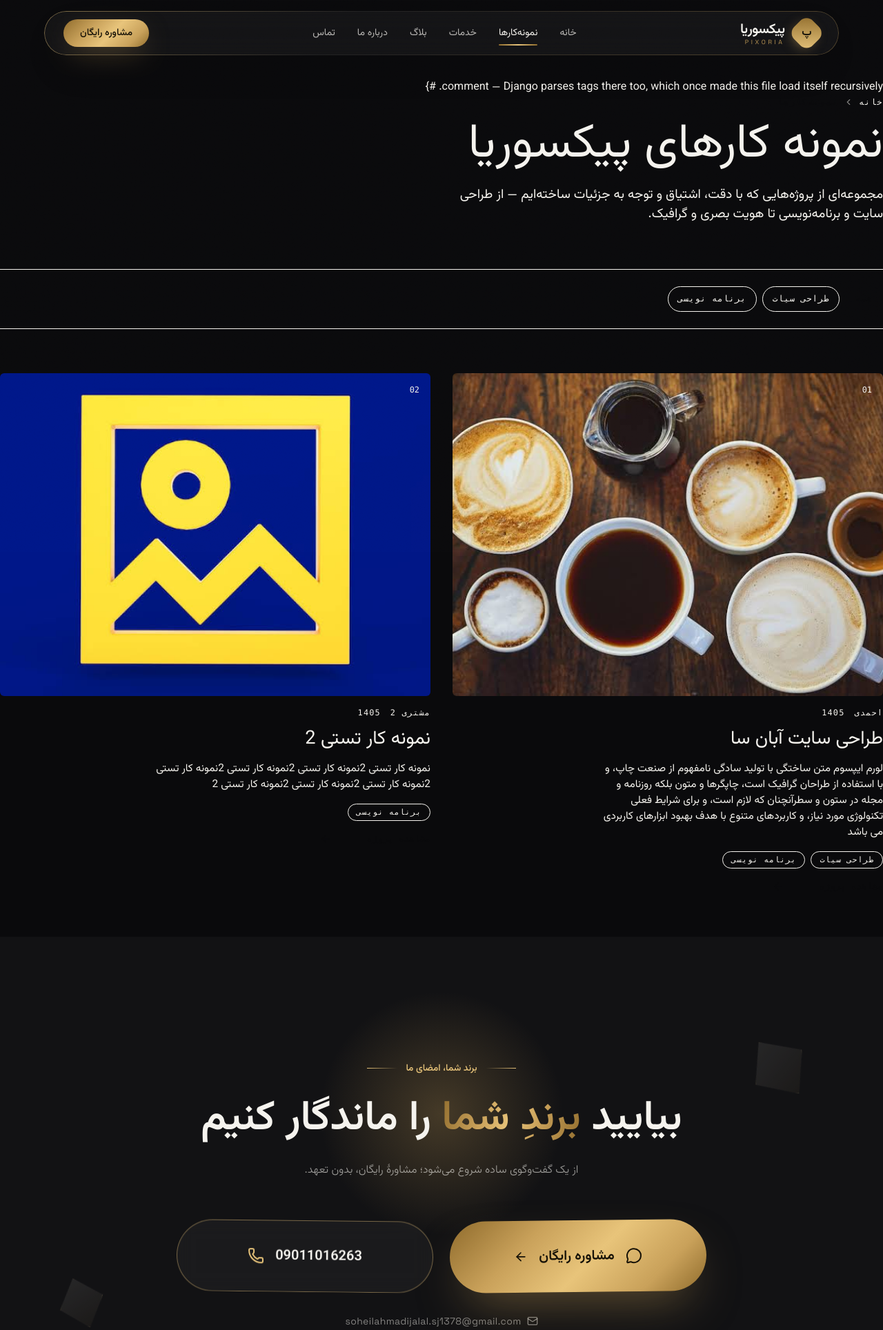
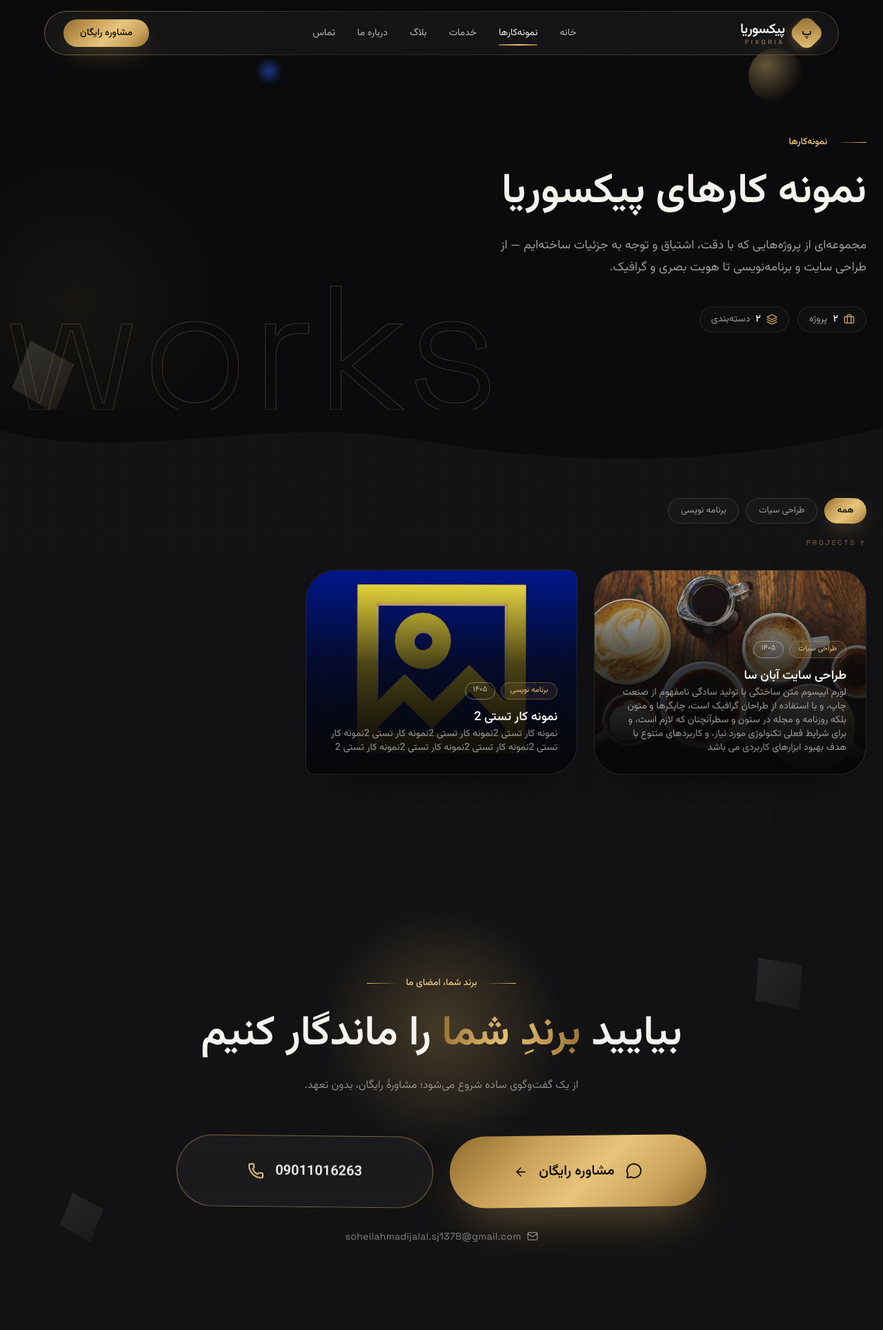
Before and after one commit to SoheilJA/pixoria, a Django app: page /portfolio/ in a window 1280 px wide. Shown: the top 1928 px of the page at 69% size. Run offline with Django 5.2, Linux system fonts and the light colour scheme; data comes from the database, SQL or seed files in the repository; tables that the repository leaves empty hold one stand-in row (values such as "Sample post"); some libraries are stand-ins or nearby versions.

Commit message:
feat(portfolio): rebuild list page in v2 style
Dark hero with stroked works watermark, chip meta row, bg-ink2 archive section with wave divider, flt-btn category filter and a 3-column project-card grid. The filter component is generalized to per-instance data-pf-* hooks (home migrated too), with opt-in URL sync for the archive. No pagination: JS filter and paging conflict and the archive stays small.

Co-Authored-By: Claude Code <noreply@anthropic.com>

```diff
--- a/apps/portfolio/views.py
+++ b/apps/portfolio/views.py
@@ -1,26 +1,27 @@
 from django.shortcuts import render, get_object_or_404
+
 from apps.core.context_utils import crumbs
 from .models import Portfolio, Category, PortfolioPageSection
 
 
 def portfolio_list(request):
     categories = Category.objects.all()
-    selected_slug = request.GET.get("category", None)
+    selected_slug = request.GET.get("category")
 
-    if selected_slug:
-        selected_category = get_object_or_404(Category, slug=selected_slug)
-        portfolios = list(Portfolio.objects.filter(categories=selected_category))
-    else:
-        selected_category = None
-        portfolios = list(Portfolio.objects.all())
+    # همهٔ پروژه‌ها به مشتری پاس داده می‌شوند؛ فیلترِ دسته‌بندی در مرورگر
+    # انجام می‌شود (مثل بخش نمونه‌کارهای صفحهٔ اصلی) تا جابه‌جایی بین دسته‌ها
+    # بدون بارگذاریِ دوبارهٔ صفحه باشد. ?category= فقط دستهٔ فعالِ اولیه را
+    # مشخص می‌کند و یک اسلاگِ نامعتبر کل صفحه را ۴۰۴ نمی‌کند.
+    portfolios = list(
+        Portfolio.objects.prefetch_related("categories").order_by("order", "id")
+    )
+    selected_category = (
+        categories.filter(slug=selected_slug).first() if selected_slug else None
+    )
 
     context = {
         "crumbs": crumbs(("خانه", "home:home"), ("نمونه‌کارها", None)),
         "portfolios": portfolios,
-        "portfolios_with_delay": [
-            {"portfolio": portfolio, "delay": (index % 4) * 100}
-            for index, portfolio in enumerate(portfolios)
-        ],
         "categories": categories,
         "selected_category": selected_category,
         "page_section": PortfolioPageSection.objects.first(),
--- a/static/js/pixoria.js
+++ b/static/js/pixoria.js
@@ -690,15 +690,20 @@ function initMediaCards({ hasGsap, REDUCED, fmtTime }) {
 
 function initPortfolioFilter({ hasGsap, REDUCED, faDigits }) {
   const gsap = window.gsap;
-  const pfGrid = document.getElementById("pf-grid");
-  const pfFilters = document.getElementById("pf-filters");
-  const pfCount = document.getElementById("pf-count");
-  const pfEmpty = document.getElementById("pf-empty");
-  if (!pfGrid || !pfFilters) return;
+  // هر نمونه از فیلتر در یک wrapper با data-pf-root قرار دارد تا چند فیلتر
+  // روی یک صفحه (مثلاً خانه + آرشیو) بدون تداخل کار کنند.
+  document.querySelectorAll("[data-pf-root]").forEach((root) => {
+    const pfGrid = root.querySelector("[data-pf-grid]");
+    const pfFilters = root.querySelector("[data-pf-filters]");
+    const pfCount = root.querySelector("[data-pf-count]");
+    const pfEmpty = root.querySelector("[data-pf-empty]");
+    if (!pfGrid || !pfFilters) return;
 
-  const items = [...pfGrid.querySelectorAll(".pf-item")];
+    const items = [...pfGrid.querySelectorAll(".pf-item")];
+    // فقط صفحهٔ آرشیو آدرس را با فیلتر همگام می‌کند (data-pf-sync).
+    const syncUrl = root.hasAttribute("data-pf-sync");
 
-  const apply = (cat) => {
+  const apply = (cat, skipUrl) => {
     let shown = 0;
     items.forEach((el) => {
       const match = cat === "all" || el.dataset.cat === cat;
@@ -733,16 +738,35 @@ function initPortfolioFilter({ hasGsap, REDUCED, faDigits }) {
     });
     if (pfCount) pfCount.textContent = `${faDigits(shown)} PROJECTS`;
     if (pfEmpty) pfEmpty.classList.toggle("hidden", shown > 0);
+    if (syncUrl && !skipUrl) {
+      const url =
+        cat === "all" ? location.pathname : `${location.pathname}?category=${cat}`;
+      history.replaceState(null, "", url);
+    }
+  };
+
+  const setActive = (btn) => {
+    pfFilters.querySelectorAll(".flt-btn").forEach((b) =>
+      b.classList.toggle("active", b === btn),
+    );
   };
 
   pfFilters.addEventListener("click", (e) => {
     const btn = e.target.closest(".flt-btn");
     if (!btn) return;
-    pfFilters.querySelectorAll(".flt-btn").forEach((b) =>
-      b.classList.remove("active"),
-    );
-    btn.classList.add("active");
+    setActive(btn);
     apply(btn.dataset.filter);
+  });
+
+  // بازدید از ?category=<slug> همان دسته را از ابتدا فعال می‌کند.
+  const initial = new URLSearchParams(location.search).get("category");
+  if (initial) {
+    const btn = pfFilters.querySelector(`[data-filter="${initial}"]`);
+    if (btn) {
+      setActive(btn);
+      apply(initial, true);
+    }
+  }
   });
 }
 
--- a/templates/portfolio/list.html
+++ b/templates/portfolio/list.html
@@ -1,115 +1,129 @@
 {% extends 'base.html' %}
-{% load icon_tags %}
+{% load icon_tags highlight_tags fa_digits %}
 
-{% block title %}نمونه کار ها — {{ settings.site_name }}{% endblock %}
-{% block description %}گزیده ای از پروژه های {{ settings.site_name }} در حوزه سئو، طراحی وب و دیجیتال مارکتینگ{% endblock %}
+{% block title %}{{ page_section.title|default:"نمونه‌کارها"|striptags }} — {{ settings.site_name }}{% endblock %}
+{% block description %}{{ page_section.description|default:"گزیده‌ای از پروژه‌های طراحی و توسعه‌شده در پیکسوریا" }}{% endblock %}
+
+{% block extra_head %}
+  {# مسیر نمایش — خانه → آرشیو نمونه‌کارها #}
+  <script type="application/ld+json">
+    {
+      "@context": "https://schema.org",
+      "@type": "BreadcrumbList",
+      "itemListElement": [
+        {
+          "@type": "ListItem",
+          "position": 1,
+          "name": "خانه",
+          "item": "{{ request.scheme }}://{{ request.get_host }}{% url 'home:home' %}"
+        },
+        {
+          "@type": "ListItem",
+          "position": 2,
+          "name": "نمونه‌کارها",
+          "item": "{{ request.build_absolute_uri }}"
+        }
+      ]
+    }
+  </script>
+{% endblock %}
 
 {% block content %}
+  {% comment %}هیرو — عنوان آرشیو نمونه‌کارها با مادرِ شناور و کلمهٔ حک‌شدهٔ works{% endcomment %}
+  <section class="relative overflow-hidden bg-ink" data-mouse-parallax>
+    <div class="pointer-events-none absolute inset-0" aria-hidden="true">
+      <div data-depth="0.05" class="absolute right-[9%] top-[12%]">
+        <span data-float="14" class="orb block h-20 w-20"
+              style="background: radial-gradient(circle at 32% 30%, rgba(232,196,122,0.42), rgba(201,161,90,0.07) 60%, transparent 72%);"></span>
+      </div>
+      <div data-depth="0.08" class="absolute bottom-[16%] left-[8%]">
+        <span data-float="12" class="shard block h-24 w-20 rotate-12"></span>
+      </div>
+      <div data-depth="0.05" class="absolute left-[32%] top-[14%]">
+        <span data-float="10" class="orb block h-10 w-10"
+              style="background: radial-gradient(circle, rgba(46,99,255,0.5), transparent 70%);"></span>
+      </div>
+    </div>
+    <div class="pointer-events-none absolute -left-32 top-1/3 h-[30rem] w-[30rem] rounded-full opacity-30"
+         style="background: radial-gradient(circle, rgba(201,161,90,0.22), transparent 65%);"
+         aria-hidden="true"></div>
+    <span class="stroke-title font-latin pointer-events-none absolute -bottom-10 left-0 select-none text-[20vw] font-light leading-none"
+          aria-hidden="true">works</span>
 
-  {% include 'components/page_hero.html' with crumbs=crumbs title=page_section.title title_id='ph' description=page_section.description %}
+    <div class="relative z-10 mx-auto max-w-7xl px-6 pb-28 pt-36 md:pt-48">
+      <div class="max-w-2xl">
+        {% if page_section and page_section.eyebrow %}
+          <p class="eyebrow" data-reveal="up">{{ page_section.eyebrow }}</p>
+        {% endif %}
+        <h1 class="mt-6 text-[2.6rem] font-extrabold leading-[1.25] sm:text-5xl lg:text-6xl"
+            data-reveal="right">
+          {% if page_section and page_section.title %}
+            {{ page_section.title|highlight }}
+          {% else %}
+            نمونه‌کارها
+          {% endif %}
+        </h1>
+        {% if page_section and page_section.description %}
+          <p class="mt-6 max-w-xl text-lg font-light leading-8 text-cream/70"
+             data-reveal="right" data-delay="0.12">
+            {{ page_section.description }}
+          </p>
+        {% endif %}
 
-  <div class="work-filters flex flex-wrap gap-2 border-b border-line px-page py-6 font-mono text-[0.78rem] uppercase tracking-[0.06em]" role="toolbar" aria-label="فیلتر کارها" data-reveal="fade-up" data-reveal-delay="200">
-    <button type="button"
-            data-filter="all"
-            aria-pressed="{% if not selected_category %}true{% else %}false{% endif %}"
-            class="cursor-pointer rounded-full border px-3.5 py-2 transition-colors duration-200 {% if not selected_category %}border-night bg-night text-ink{% else %}border-line bg-transparent text-ink-soft hover:border-night hover:text-ink{% endif %}">
-      همه
-    </button>
-    {% for category in categories %}
-      <button type="button"
-              data-filter="{{ category.slug }}"
-              aria-pressed="{% if selected_category.slug == category.slug %}true{% else %}false{% endif %}"
-              class="cursor-pointer rounded-full border px-3.5 py-2 transition-colors duration-200 {% if selected_category.slug == category.slug %}border-night bg-night text-ink{% else %}border-line bg-transparent text-ink-soft hover:border-night hover:text-ink{% endif %}">
-        {{ category.name }}
-      </button>
-    {% endfor %}
-  </div>
-
-  <section class="work-grid grid grid-cols-1 gap-y-10 px-page py-16 md:grid-cols-2 md:gap-x-8 md:gap-y-14" aria-label="آرشیو پروژه ها" id="portfolio-grid-target">
-    {% for item in portfolios_with_delay %}
-      {% with portfolio=item.portfolio delay=item.delay %}
-      <article class="reveal group flex flex-col gap-4"
-               data-category="{% for cat in portfolio.categories.all %}{{ cat.slug }}{% if not forloop.last %},{% endif %}{% endfor %}"
-               data-reveal="fade-up"
-               data-reveal-duration="500"
-               data-reveal-delay="{{ delay }}"
-              >
-        <a href="{% url 'portfolio:detail' portfolio.slug %}" class="flex flex-col gap-4 text-inherit no-underline">
-          <div class="relative aspect-[4/3] overflow-hidden rounded-md bg-paper-soft">
-            <span class="absolute right-4 top-4 z-[1] font-mono text-[0.74rem] text-ink-dim">{{ forloop.counter|stringformat:'02d' }}</span>
-            <img src="{{ portfolio.image.url }}" alt="{{ portfolio.title }}" loading="lazy"
-                 class="h-full w-full object-cover transition-transform duration-[600ms] ease-ax group-hover:scale-[1.03]" />
-          </div>
-          <div class="flex gap-3.5 font-mono text-[0.74rem] uppercase tracking-[0.1em] text-ink-dim">
-            <span>{{ portfolio.client_name }}</span><span>{{ portfolio.year }}</span>
-          </div>
-          <h3 class="text-[1.7rem] leading-[1.05]">{{ portfolio.title }}</h3>
-          <p class="m-0 max-w-[48ch] text-[0.96rem] text-ink-soft">{{ portfolio.excerpt }}</p>
-          {% if portfolio.categories.all %}
-          <div class="flex flex-wrap gap-2">
-            {% for cat in portfolio.categories.all %}
-              <span class="rounded-full border border-line px-3 py-[3px] font-mono text-[0.72rem] uppercase tracking-[0.08em] text-ink-dim">{{ cat.name }}</span>
-            {% endfor %}
-          </div>
+        {# خلاصهٔ آرشیو — تعداد پروژه‌ها و دسته‌بندی‌ها #}
+        <div class="mt-10 flex flex-wrap items-center gap-3" data-reveal="up" data-delay="0.2">
+          <span class="inline-flex items-center gap-2 rounded-full border border-cream/10 bg-white/[0.02] px-4 py-2 text-sm text-cream/60">
+            {% icon "briefcase" class="h-4 w-4 text-gold" %}
+            <b class="font-bold text-cream fa-num">{{ portfolios|length|fa_digits }}</b> پروژه
+          </span>
+          {% if categories %}
+            <span class="inline-flex items-center gap-2 rounded-full border border-cream/10 bg-white/[0.02] px-4 py-2 text-sm text-cream/60">
+              {% icon "layers" class="h-4 w-4 text-gold" %}
+              <b class="font-bold text-cream fa-num">{{ categories|length|fa_digits }}</b> دسته‌بندی
+            </span>
           {% endif %}
-          <span class="inline-flex items-center gap-2.5 font-mono text-[0.8rem] text-ink">
-            مشاهده پروژه <span class="h-px w-8 bg-line transition-colors group-hover:bg-night"></span> {% icon "arrow-left" class="inline-block h-4 w-4 align-middle" %}
-          </span>
-        </a>
-      </article>
-      {% endwith %}
-    {% empty %}
-      <p class="col-span-full py-10 text-center font-mono text-[0.9rem] text-ink-dim">نمونه کاری برای این دسته بندی ثبت نشده است.</p>
-    {% endfor %}
+        </div>
+      </div>
+    </div>
   </section>
 
-  <script>
-    (function() {
-      const filters = document.querySelector('.work-filters');
-      if (!filters) return;
-      const grid = document.getElementById('portfolio-grid-target');
-      const articles = grid ? grid.querySelectorAll('article') : [];
+  {% comment %}آرشیو — فیلتر دسته‌بندی + گرید سه‌ستونیِ پروژه‌ها.
+     data-pf-sync: آدرس صفحه با فیلترِ انتخاب‌شده همگام می‌شود (pixoria.js).{% endcomment %}
+  <section id="works" class="relative overflow-hidden bg-ink2" data-pf-root data-pf-sync>
+    <svg class="divider divider-flip" viewBox="0 0 1440 90" preserveAspectRatio="none" aria-hidden="true">
+      <path d="M0,26 C260,84 520,82 760,44 C1000,6 1240,80 1440,30 L1440,0 L0,0 Z" fill="#0a0a0c"></path>
+    </svg>
+    <div class="grid-bg pointer-events-none absolute inset-0 opacity-20" aria-hidden="true"></div>
 
-      function setActive(btn) {
-        filters.querySelectorAll('button').forEach(function(b) {
-          b.classList.remove('border-night', 'bg-night', 'text-ink');
-          b.classList.add('border-line', 'bg-transparent', 'text-ink-soft');
-          b.setAttribute('aria-pressed', 'false');
-        });
-        btn.classList.add('border-night', 'bg-night', 'text-ink');
-        btn.classList.remove('border-line', 'bg-transparent', 'text-ink-soft');
-        btn.setAttribute('aria-pressed', 'true');
-      }
+    <div class="relative z-10 mx-auto max-w-7xl px-6 pb-28 pt-32">
+      {# فیلتر دسته‌بندی — کلید فیلتر = اسلاگ دسته‌بندی #}
+      {% if categories %}
+        <div class="flex flex-wrap gap-2.5" data-reveal="up" data-pf-filters>
+          <button class="flt-btn{% if not selected_category %} active{% endif %}" data-filter="all">همه</button>
+          {% for category in categories %}
+            <button class="flt-btn{% if selected_category.slug == category.slug %} active{% endif %}"
+                    data-filter="{{ category.slug }}">{{ category.name }}</button>
+          {% endfor %}
+        </div>
+      {% endif %}
 
-      function filterItems(slug) {
-        articles.forEach(function(article) {
-          const tags = (article.getAttribute('data-category') || '').split(',');
-          const show = slug === 'all' || tags.includes(slug);
-          article.style.display = show ? '' : 'none';
-          if (show) {
-            article.classList.remove('in');
-            void article.offsetWidth;
-            article.classList.add('in');
-          }
-        });
-      }
+      {# شمارشگر — مقدار اولیه از سمت سرور؛ pixoria.js هنگام فیلتر به‌روز می‌شود #}
+      <p class="mt-5 font-latin text-[10px] tracking-[.3em] text-gold/60" data-pf-count data-reveal="up" data-delay="0.1">
+        {{ portfolios|length|fa_digits }} PROJECTS
+      </p>
 
-      filters.addEventListener('click', function(e) {
-        const btn = e.target.closest('button[data-filter]');
-        if (!btn) return;
+      <div class="mt-8 grid grid-cols-1 gap-6 md:grid-cols-2 lg:grid-cols-3" data-pf-grid>
+        {% for project in portfolios %}
+          {# شعاع گوشه‌ها بین کارت‌ها متغیر است تا گرید یکنواخت نباشد #}
+          {% cycle '2.5rem' '2.75rem 0.75rem' '0.9rem' '0.75rem 2.75rem' '1.75rem' '1rem 4rem' as card_radius silent %}
+          {% include "components/_project_card.html" with project=project filter_key=project.categories.first.slug radius=card_radius %}
+        {% endfor %}
+      </div>
 
-        setActive(btn);
-        filterItems(btn.getAttribute('data-filter'));
-
-        const slug = btn.getAttribute('data-filter');
-        const url = slug === 'all'
-          ? "{% url 'portfolio:list' %}"
-          : "{% url 'portfolio:list' %}?category=" + slug;
-        if (window.location.search !== '?' + (slug === 'all' ? '' : 'category=' + slug)) {
-          history.pushState({filter: slug}, '', url);
-        }
-      });
-    })();
-  </script>
-
+      {# پیام خالی — وقتی هیچ پروژه‌ای در آرشیو (یا دستهٔ انتخاب‌شده) نیست #}
+      <p class="mt-10 text-center text-sm text-cream/40{% if portfolios %} hidden{% endif %}" data-pf-empty>
+        پروژه‌ای ثبت نشده است.
+      </p>
+    </div>
+  </section>
 {% endblock %}
```
Also changed, not shown: AGENT_PROGRESS.md (+49 -14 lines), templates/home/sections/_portfolio.html (+5 -5 lines), static/css/tailwind.css.
